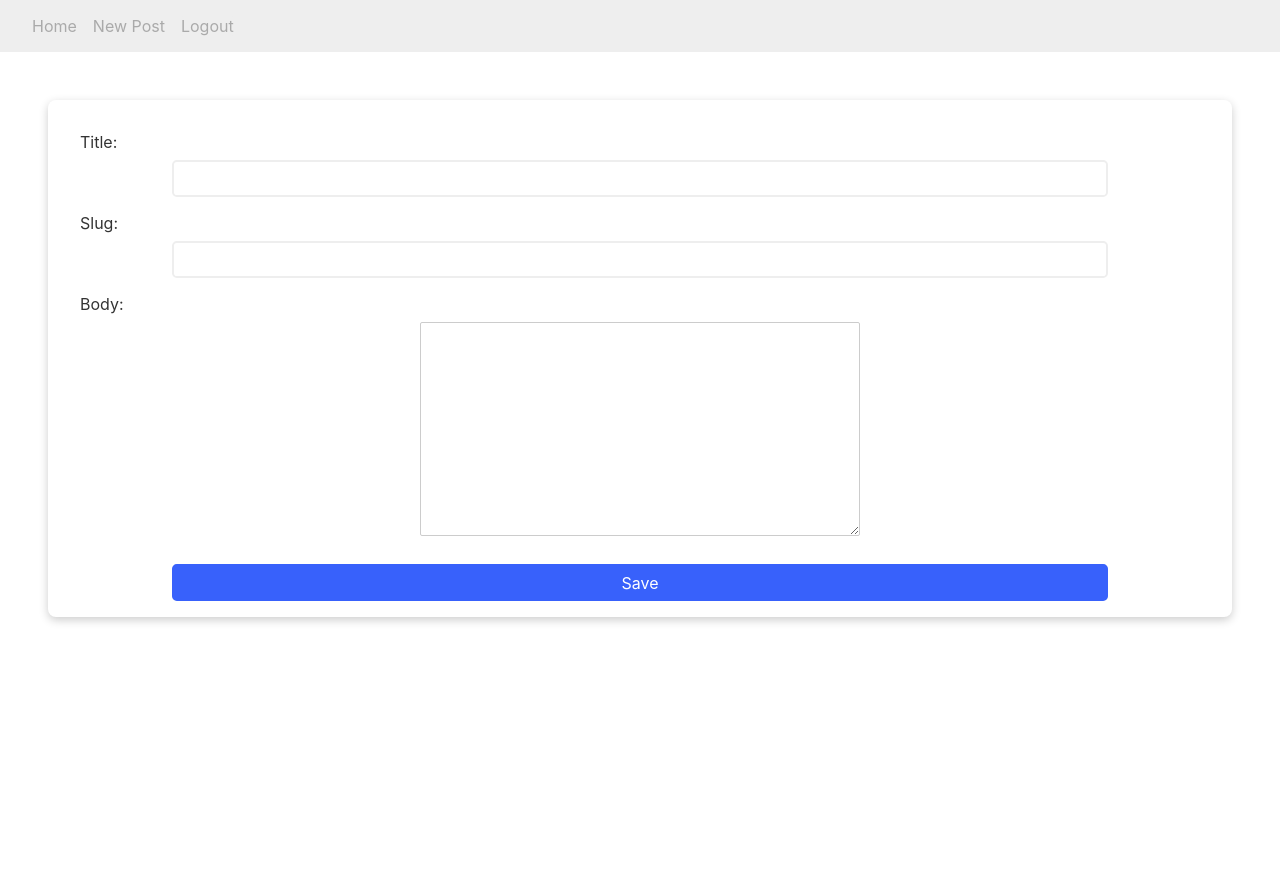
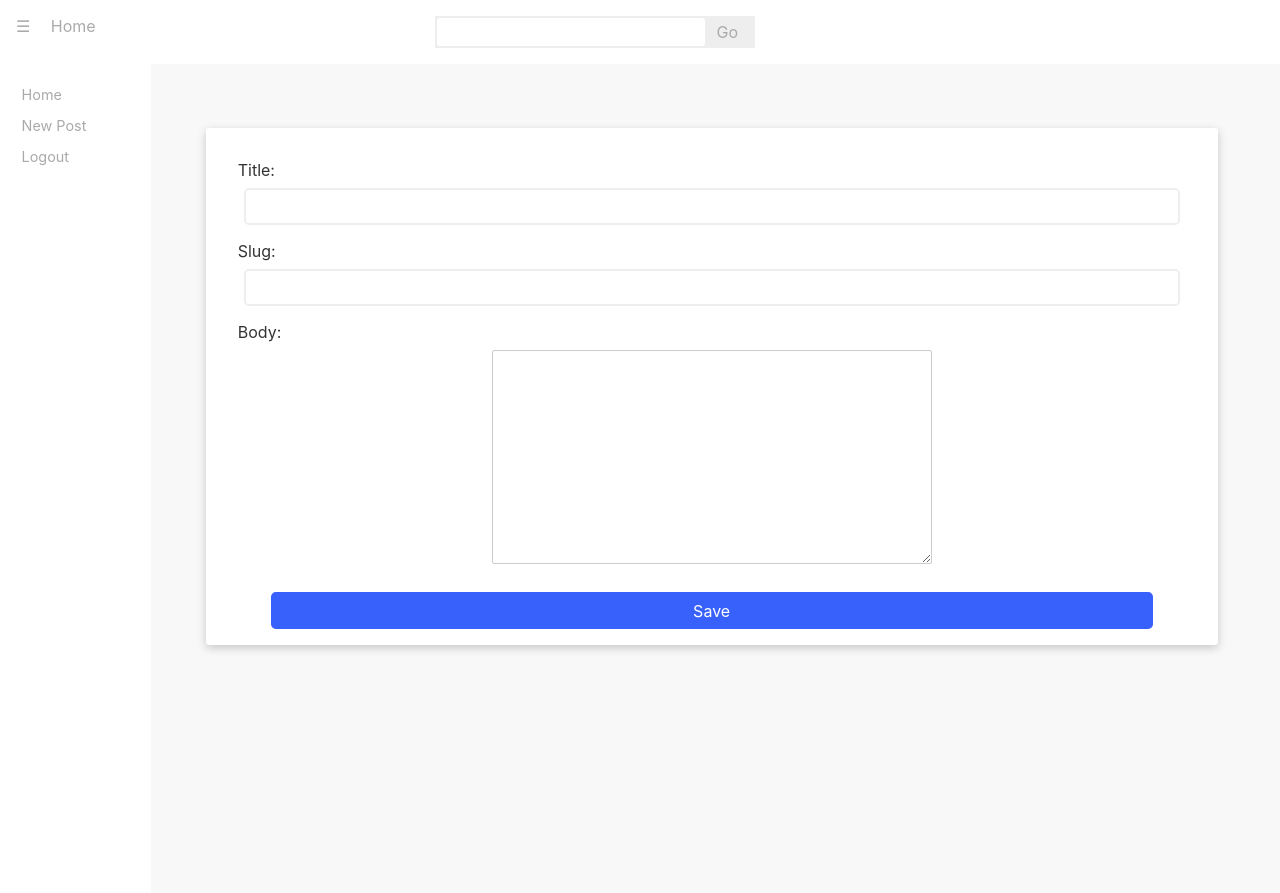
Before and after one commit to mgrami/we-blog-django, a Django app: page /create/ in a window 1280 px wide. Before the commit the page ends 623 px from the top, so only its background shows below. Run offline with Django 4.2, Linux system fonts and the light colour scheme; the visitor is signed in with stand-in values (Sample User, id 1); some libraries are stand-ins or nearby versions.

Commit message:
side nav

```diff
--- a/blog/templates/blog/post_create.html
+++ b/blog/templates/blog/post_create.html
@@ -16,9 +16,9 @@
       margin: 3em auto;
       padding: 1em;
       text-align: center;
-
+      background: #FFF;
       box-shadow: 0 3px 10px rgb(0 0 0 / 0.2);
-      border-radius: 0.5em;
+      border-radius: 0.2em;
     }
     input {
       width: 100%;
--- a/templates/account/login.html
+++ b/templates/account/login.html
@@ -28,9 +28,9 @@
   margin: 3em auto;
   padding: 1em;
   text-align: center;
-
+  background: #FFF;
   box-shadow: 0 3px 10px rgb(0 0 0 / 0.2);
-  border-radius: 0.5em;
+  border-radius: 0.3em;
 }
 .form-login input {
   width: 90%;
--- a/templates/account/signup.html
+++ b/templates/account/signup.html
@@ -31,9 +31,9 @@
   margin: 3em auto;
   padding: 1em;
   text-align: center;
-
+  background: #FFF;
   box-shadow: 0 3px 10px rgb(0 0 0 / 0.2);
-  border-radius: 0.5em;
+  border-radius: 0.3em;
 }
 .form-signup input {
   width: 90%;
--- a/templates/base.html
+++ b/templates/base.html
@@ -3,8 +3,6 @@
   <head>
     <meta charset='utf-8'>
     <meta name='viewport' content='width=device-width,initial-scale=1'>
-  </head>
-  <body>
 <style>
   html, body {
     position: relative;
@@ -70,10 +68,10 @@
     border-color: #666;
   }
   .navbar {
-    background: #EEE;
+    background: #FFF;
     color: #aaa;
     padding: 1em;
-    margin-bottom: 3em;
+    margin-bottom: 0;
   }
   .navbar a {
     color: #aaa;
@@ -88,20 +86,101 @@
     border: none;
     cursor: pointer;
   }
+  #side_nav {
+    font-size: 0.9em;
+    height: 100vh;
+    width: 10em;
+    max-width: 15%;
+    padding: 1em;
+  }
+  #side_nav a {
+    color: #aaa;
+  }
+  #side_nav button {
+    color: #aaa;
+    padding: 0;
+    margin: 0;
+    margin-left: 1em;
+    border: none;
+    cursor: pointer;
+  }
+  .side_nav_item {
+    padding: 0.5em;
+  }
+  .side_nav_item:hover {
+    font-size: 1.1em;
+  }
+  .side_nav_item a {
+    text-decoration: none;
+  }
+  #search-form {
+    /*background: #EEE;*/
+    height: 2em;
+    width: 20em;
+    margin: 0 auto;
+  }
+  #search-form input {
+    margin-right: 0;
+    padding: 0.2em;
+    height: 2em;
+    width: 17em;
+  }
+  #search-form button {
+    background: #EEE;
+    margin-left: 0;
+    padding: 0.2em;
+    height: 2em;
+    width: 2em;
+  }
 </style>
+  </head>
+  <body>
     <nav class="navbar">
       <div style="display: flex;">
-          <a href="/">Home</a>
+        <div>
+          <span style="cursor: pointer;" id="hamburger">&#9776;</span>
+          <a href="/" style="text-decoration: none;">Home</a>
+        </div>
+        <div style="width: 80%;">
+          <div style="background: #EEE; height: 2em; width: 20em; margin: 0 auto;">
+          <form id="search-form">
+              <input type="text" name="search">
+              <button type="submit">Go</button>
+            </form>
+          </div>
+        </div>
+      </div>
+    </nav>
+    <div style="display: flex;">
+      <div id="side_nav">
+        <div class="side_nav_item"><a href="/">Home</a></div>
         {% if user.is_authenticated %}
-          <a href="{% url 'blog:post_create'  %}">New Post</a>
-          <form method="POST" action="/accounts/logout/">{% csrf_token %} <button>Logout</button></form>
+        <div class="side_nav_item"><a href="{% url 'blog:post_create' %}">New Post</a></div>
+        <div class="side_nav_item">
+          <form method="POST" action="/accounts/logout/">
+            {% csrf_token %}
+            <button style="background: #FFF; margin-left: 0;">Logout</button>
+          </form>
+        </div>
         {% else %}
         <a href="/accounts/signup/">Signup</a>
         <a href="/accounts/login/">login</a>
         {% endif %}
       </div>
-    </nav>
+      <div style="width: 100%; background: #F8F8F8; padding: 1em; padding-right: 1.5em;">
       {% block content %}
       {% endblock content %}
+      </div>
+    </div>
+    <script>
+      const side_nav = document.getElementById('side_nav')
+      const hamburger = document.getElementById('hamburger')
+      let show_side_nav = true
+      hamburger.addEventListener('click', () => {
+        show_side_nav = !show_side_nav
+        if(show_side_nav) side_nav.style.display = 'block'
+        else side_nav.style.display = 'none'
+      })
+    </script>
   </body>
 </html>
```
Also changed, not shown: blog/templates/blog/post_detail.html (+3 -5 lines), blog/templates/blog/post_list.html (+4 -6 lines). Lines whose indentation alone changed are shown as unchanged.
